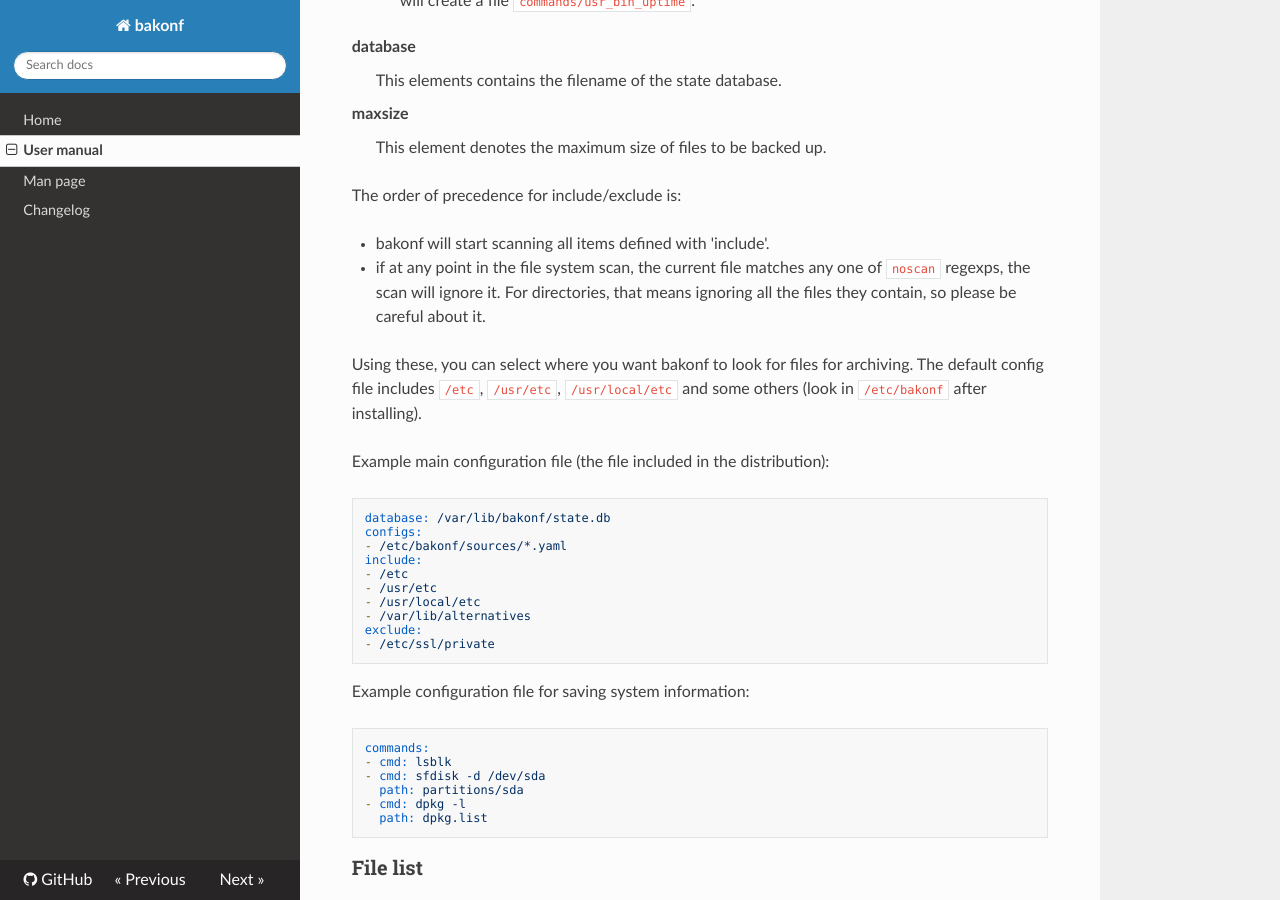
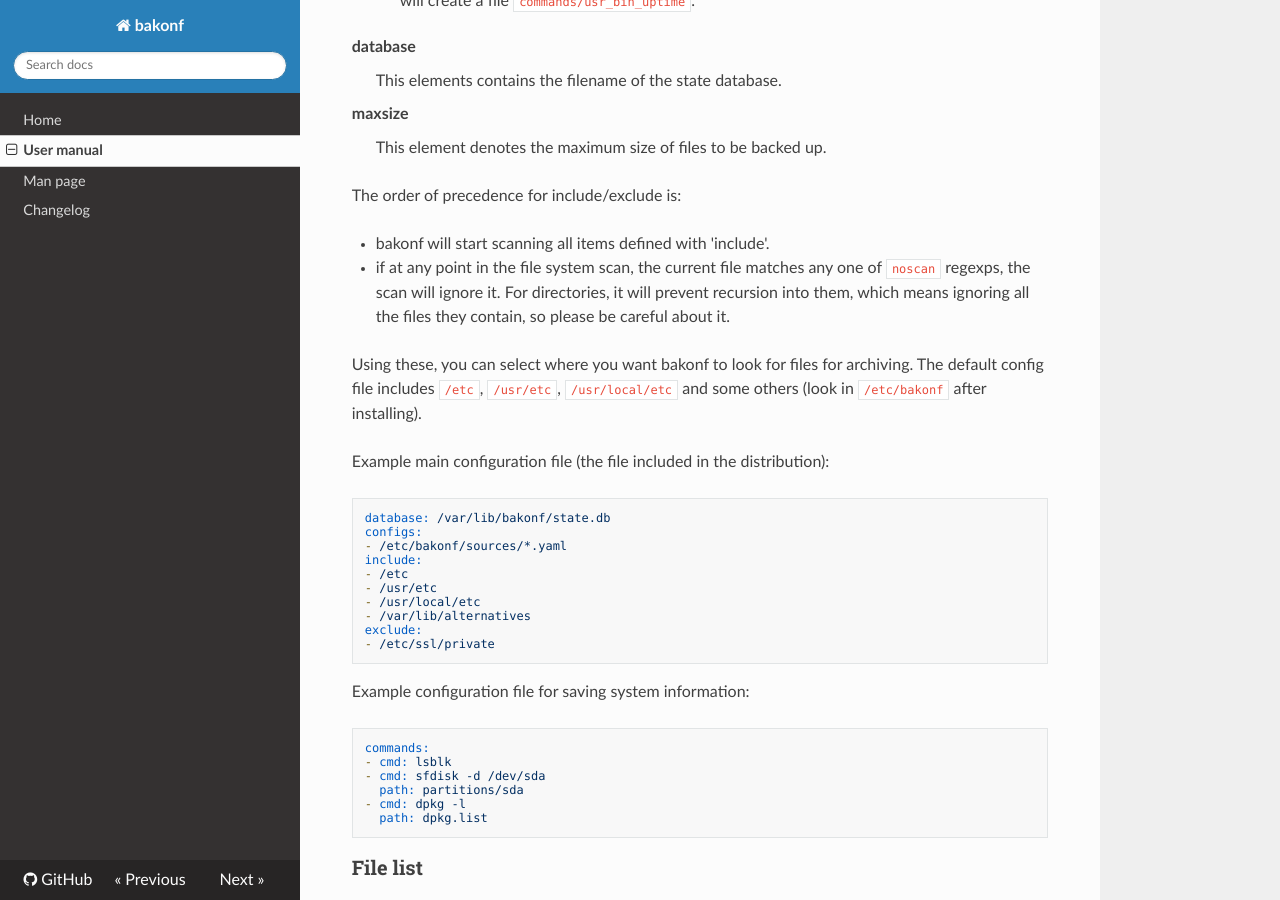
Before and after one commit to iustin/bakonf, an MkDocs documentation site: the page built from docs/usermanual.md, in a window 1280 px wide and 900 px high, scrolled down 6124 px. Built offline with MkDocs 1.6.1, drawn with Linux system fonts in a browser that asks for light colours; nearby versions of some CDN libraries; old or Windows-style settings are respelled for this version of MkDocs.

Commit message:
Fix skipping of excluded directories
Code didn't match documentation, so let's fix it. Will be trivially
faster on large skipped directories.

```diff
--- a/docs/usermanual.md
+++ b/docs/usermanual.md
@@ -321,10 +321,11 @@
 The order of precedence for include/exclude is:
 
 -   bakonf will start scanning all items defined with 'include'.
--   if at any point in the file system scan, the current file
-    matches any one of `noscan` regexps, the scan will ignore it. For
-    directories, that means ignoring all the files they contain, so
-    please be careful about it.
+-   if at any point in the file system scan, the current file matches
+    any one of `noscan` regexps, the scan will ignore it. For
+    directories, it will prevent recursion into them, which means
+    ignoring all the files they contain, so please be careful about
+    it.
 
 Using these, you can select where you want bakonf to look for files for
 archiving. The default config file includes `/etc`, `/usr/etc`,
```
Also changed, not shown: bakonf.py (+7 -0 lines).
